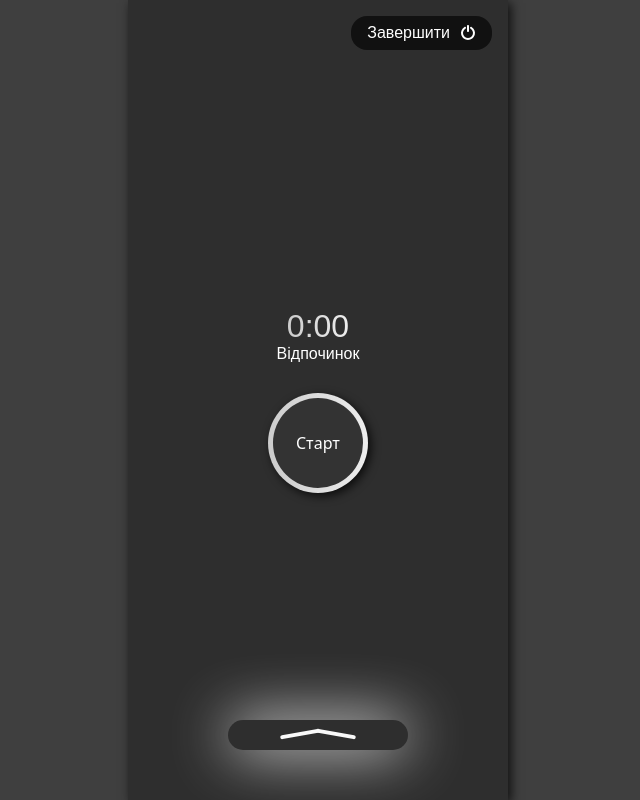
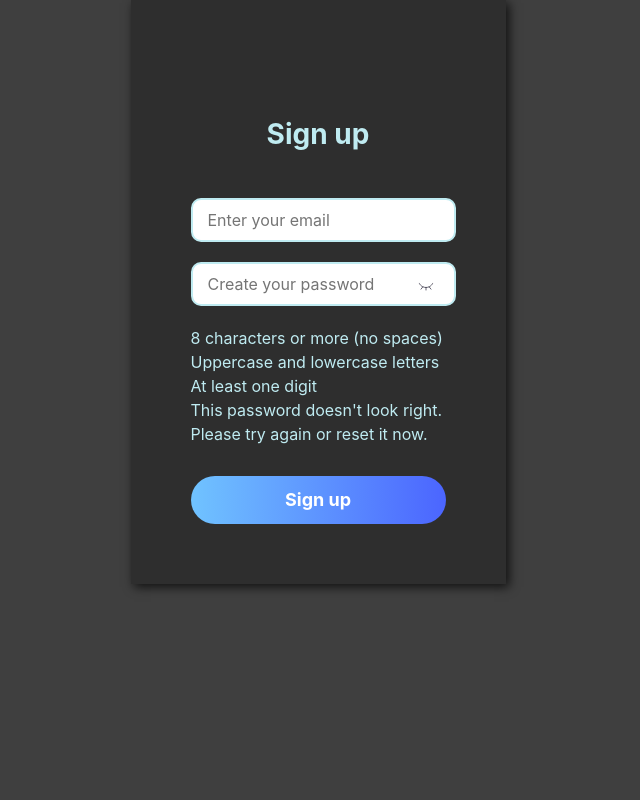
Before and after one commit to DmitryPacificAtion/contraction-timer, a React (Create React App) app: page / in a window 1280 px wide. Shown: the whole page, without its empty margins (322-962 px from the left). Built offline with nearby package versions, Linux system fonts and the light colour scheme.

Commit message:
Add login page

```diff
--- /dev/null
+++ b/src/Auth/Auth.js
@@ -0,0 +1,34 @@
+import { useReducer, createContext } from 'react';
+import { Login } from './';
+
+const AuthContext = createContext(null);
+const AuthDispatcher = createContext(null);
+
+const initialState = {
+  isAuth: false,
+};
+
+function authReducer(state, { type, payload }) {
+  switch (type) {
+    case 'SET': {
+      return {
+        isAuth: payload,
+      };
+    }
+    default: {
+      throw Error('Unknown action: ' + type);
+    }
+  }
+}
+
+export function AuthProvider({ children }) {
+  const [{ isAuth }, dispatch] = useReducer(authReducer, initialState);
+
+  return (
+    <AuthContext.Provider value={isAuth}>
+      <AuthDispatcher.Provider value={dispatch}>
+        {isAuth ? { children } : <Login />}
+      </AuthDispatcher.Provider>
+    </AuthContext.Provider>
+  );
+}
--- /dev/null
+++ b/src/Auth/Login.js
@@ -0,0 +1,86 @@
+import React, { useCallback, useState } from 'react';
+import {
+  Container,
+  Button,
+  Title,
+  Input,
+  Box,
+  Label,
+  I,
+  Suggestions,
+  Text,
+} from './Login.styled';
+import { VALIDATIONS } from './constants';
+
+export function Login() {
+  const [isPwdVisible, setIsPwdVisible] = useState(false);
+  const togglePwdEye = useCallback(
+    () => setIsPwdVisible((state) => !state),
+    []
+  );
+  return (
+    <Container>
+      <Box>
+        <Title>Sign up</Title>
+        <Input placeholder='Enter your email' type='email' />
+        <Label>
+          <Input
+            placeholder='Create your password'
+            type={isPwdVisible ? 'text' : 'password'}
+            validation={VALIDATIONS.INSERT}
+            maxLength={64}
+            minLength={8}
+          />
+          <I onClick={togglePwdEye}>
+            {isPwdVisible ? (
+              <svg
+                className='pwd-icon'
+                width='20px'
+                height='20px'
+                viewBox='0 0 24 24'
+                fill='none'
+                xmlns='http://www.w3.org/2000/svg'
+              >
+                <path
+                  d='M4 12C4 12 5.6 7 12 7M12 7C18.4 7 20 12 20 12M12 7V4M18 5L16 7.5M6 5L8 7.5M15 13C15 14.6569 13.6569 16 12 16C10.3431 16 9 14.6569 9 13C9 11.3431 10.3431 10 12 10C13.6569 10 15 11.3431 15 13Z'
+                  stroke='#464455'
+                  stroke-linecap='round'
+                  stroke-linejoin='round'
+                />
+              </svg>
+            ) : (
+              <svg
+                className='pwd-icon'
+                width='20px'
+                height='20px'
+                viewBox='0 0 24 24'
+                fill='none'
+                xmlns='http://www.w3.org/2000/svg'
+              >
+                <path
+                  d='M4 10C4 10 5.6 15 12 15M12 15C18.4 15 20 10 20 10M12 15V18M18 17L16 14.5M6 17L8 14.5'
+                  stroke='#464455'
+                  stroke-linecap='round'
+                  stroke-linejoin='round'
+                />
+              </svg>
+            )}
+          </I>
+        </Label>
+        <Suggestions>
+          <Text validation={VALIDATIONS.CORRECT}>
+            8 characters or more (no spaces)
+          </Text>
+          <Text validation={VALIDATIONS.ERROR}>
+            Uppercase and lowercase letters
+          </Text>
+          <Text validation=''>At least one digit</Text>
+          <Text validation=''>
+            This password doesn't look right. Please try again or reset it now.
+          </Text>
+        </Suggestions>
+        <Button type='submit'>Sign up</Button>
+      </Box>
+    </Container>
+  );
+}
--- /dev/null
+++ b/src/Auth/Login.styled.jsx
@@ -0,0 +1,76 @@
+import styled from 'styled-components';
+import { VALIDATIONS, getValidationColor } from './constants';
+
+export const Container = styled.div`
+  margin: 0 auto;
+  max-width: 375px;
+  display: flex;
+  justify-content: center;
+  align-items: center;
+  background: #2e2e2e;
+  box-shadow: 3px 3px 10px 0px rgba(0, 0, 0, 0.75);
+  padding: 120px 0 60px;
+`;
+
+export const Title = styled.h1`
+  font: 700 28px/28px 'Inter', sans-serif;
+  color: #bfebf1;
+  text-align: center;
+  padding-bottom: 50px;
+`;
+
+export const Suggestions = styled.div`
+  font: 400 13px/24px 'Inter', sans-serif;
+  text-align: left;
+  padding-bottom: 30px;
+`;
+export const Text = styled.p`
+  color: ${getValidationColor};
+`;
+
+export const Input = styled.input.attrs(
+  ({ validation = VALIDATIONS.INSERT }) => ({
+    validation,
+  })
+)`
+  border: 2px solid;
+  width: calc(100% - 24px);
+  border-color: ${getValidationColor};
+  border-radius: 10px;
+  padding: 10px 15px;
+  margin-bottom: 20px;
+`;
+
+export const Label = styled.label`
+  display: block;
+  position: relative;
+`;
+
+export const I = styled.i`
+  position: absolute;
+  top: 0;
+  right: 10px;
+  line-height: 54px;
+  cursor: pointer;
+`;
+
+export const Box = styled.div`
+  display: flex;
+  justify-content: center;
+  flex-direction: column;
+  // align-items: center;
+  // flex-flow: column;
+  padding: 0 60px;
+`;
+
+export const Button = styled.button`
+  border: none;
+  border-radius: 30px;
+  padding: 15px 0;
+  font: 700 18px/14px 'Inter', sans-serif;
+  height: 48px;
+  color: #fff;
+  background-image: linear-gradient(to right, #70c3ff, #4b65ff);
+`;
+
+// Input's attrs will be appl
--- /dev/null
+++ b/src/Auth/constants.js
@@ -0,0 +1,15 @@
+export const VALIDATIONS = {
+  INSERT: 'insert',
+  CORRECT: 'correct',
+  ERROR: 'error',
+};
+
+export const getValidationColor = (validation) => {
+  if (validation === VALIDATIONS.CORRECT) {
+    return '#27B274';
+  }
+  if (validation === VALIDATIONS.ERROR) {
+    return '#FF8080';
+  }
+  return '#bfebf1';
+};
--- /dev/null
+++ b/src/Auth/index.js
@@ -0,0 +1,2 @@
+export * from './Auth';
+export * from './Login';
--- a/src/index.css
+++ b/src/index.css
@@ -3,7 +3,7 @@
   padding: 0;
   border: none;
   font-size: 16px;
-  font-family: Arial, Helvetica, sans-serif;
+  font-family: "Inter", Helvetica, sans-serif;
 }
 body {
   margin: 0;
--- a/src/index.js
+++ b/src/index.js
@@ -2,12 +2,15 @@ import React from 'react';
 import ReactDOM from 'react-dom/client';
 import './index.css';
 import App from './App';
+import { Login, AuthProvider } from './Auth';
 import reportWebVitals from './reportWebVitals';
 
 const root = ReactDOM.createRoot(document.getElementById('root'));
 root.render(
   <React.StrictMode>
-    <App />
+    <AuthProvider>
+      <App />
+    </AuthProvider>
   </React.StrictMode>
 );
 
--- a/src/utils/getColor.js
+++ b/src/utils/getColor.js
@@ -10,5 +10,5 @@ export const getColor = ({ type }) => {
   if (type === TYPE_ENUMS.DEFAULT) {
     return 'linear-gradient(to left, #eee, #ccc)';
   }
-  console.error('getColor error! This case should happend');
+  throw Error('getColor error! This case should happend');
 };
```
